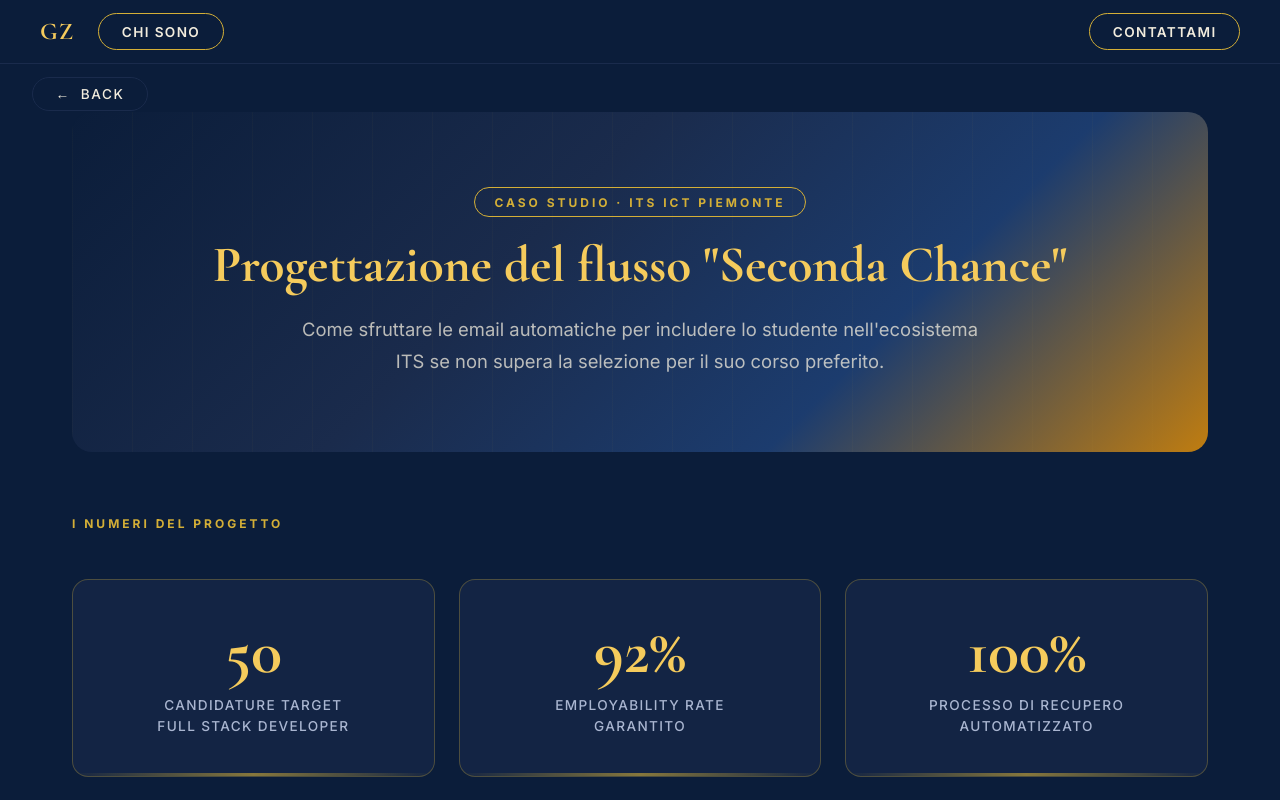
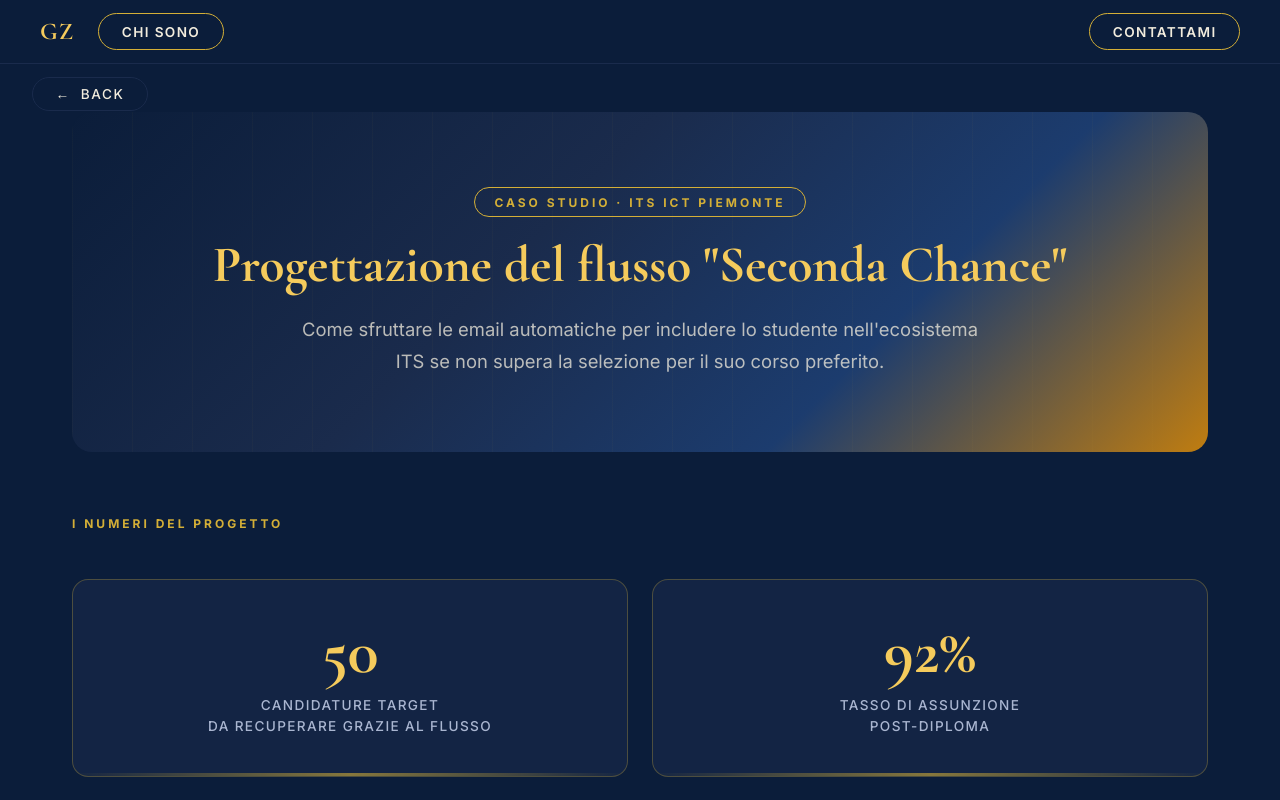
Before and after one commit to zorzigiordano/portoflio, a plain HTML site: page crm-automation.html in a window 1280 px wide. Shown: the top 800 px of the page. Drawn offline with nearby package versions, Linux system fonts and the light colour scheme.

Commit message:
Update crm page KPIs: change labels and reduce to two cards grid layout

```diff
--- a/crm-automation.html
+++ b/crm-automation.html
@@ -92,7 +92,7 @@
     /* ===== KPI COUNTERS ===== */
     .kpi-grid {
       display: grid;
-      grid-template-columns: repeat(3, 1fr);
+      grid-template-columns: repeat(2, 1fr);
       gap: 1.5rem;
       margin: 3rem 0 5rem 0;
     }
@@ -673,15 +673,11 @@
         <div class="kpi-grid" id="kpi-grid">
           <div class="kpi-box">
             <span class="kpi-number" data-target="50" data-suffix="">0</span>
-            <span class="kpi-label">Candidature Target<br>Full Stack Developer</span>
+            <span class="kpi-label">Candidature Target<br>da recuperare grazie al flusso</span>
           </div>
           <div class="kpi-box">
             <span class="kpi-number" data-target="92" data-suffix="%">0%</span>
-            <span class="kpi-label">Employability Rate<br>Garantito</span>
-          </div>
-          <div class="kpi-box">
-            <span class="kpi-number" data-target="100" data-suffix="%">0%</span>
-            <span class="kpi-label">Processo di Recupero<br>Automatizzato</span>
+            <span class="kpi-label">tasso di assunzione<br>post-diploma</span>
           </div>
         </div>
       </div>
```
